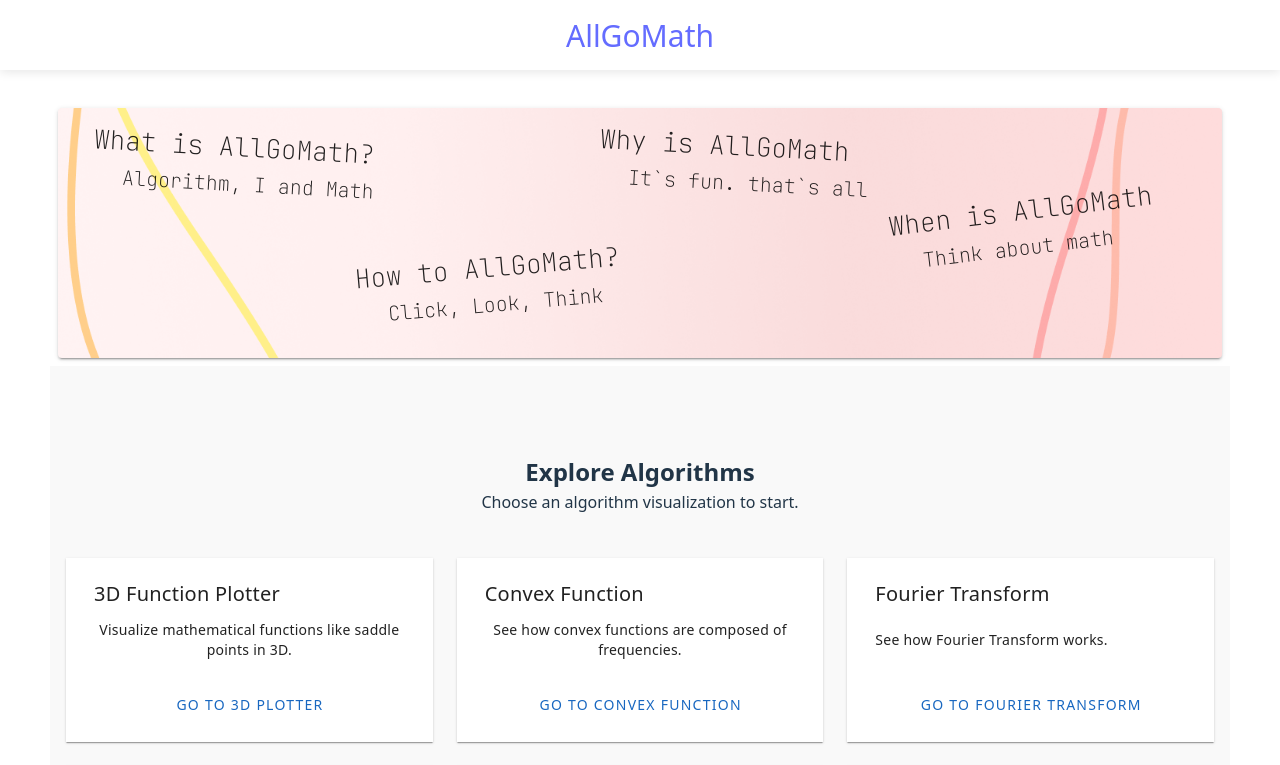
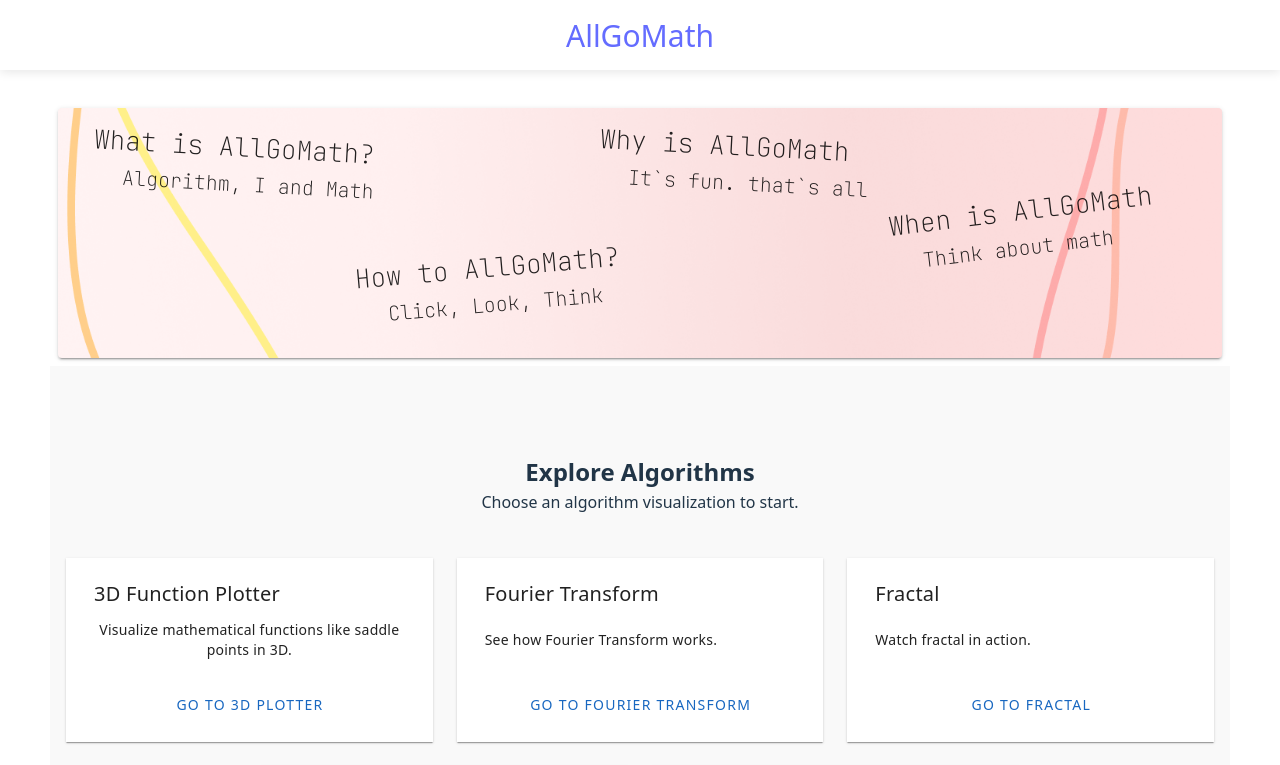
Before and after one commit to YeomYuJun/front_allgo, a Vue app: page / in a window 1280 px wide. Shown: the top 765 px of the page. Built offline with nearby package versions, Linux system fonts and the light colour scheme.

Commit message:
fix remove convex function card.

```diff
--- a/src/components/Home.vue
+++ b/src/components/Home.vue
@@ -69,8 +69,8 @@
                     </v-card>
                 </v-col>
 
-                <!-- 볼록함수 -->
-                <v-col cols="12" sm="6" md="4">
+                <!-- 볼록함수 - 주석처리됨 -->
+                <!-- <v-col cols="12" sm="6" md="4">
                     <v-card class="pa-3" outlined tile>
                         <v-card-title class="justify-center">Convex Function</v-card-title>
                         <v-card-text class="text-center">
@@ -82,7 +82,7 @@
                             </v-btn>
                         </v-card-actions>
                     </v-card>
-                </v-col>
+                </v-col> -->
 
                 <!-- FFT -->
                 <v-col cols="12" sm="6" md="4">
```
